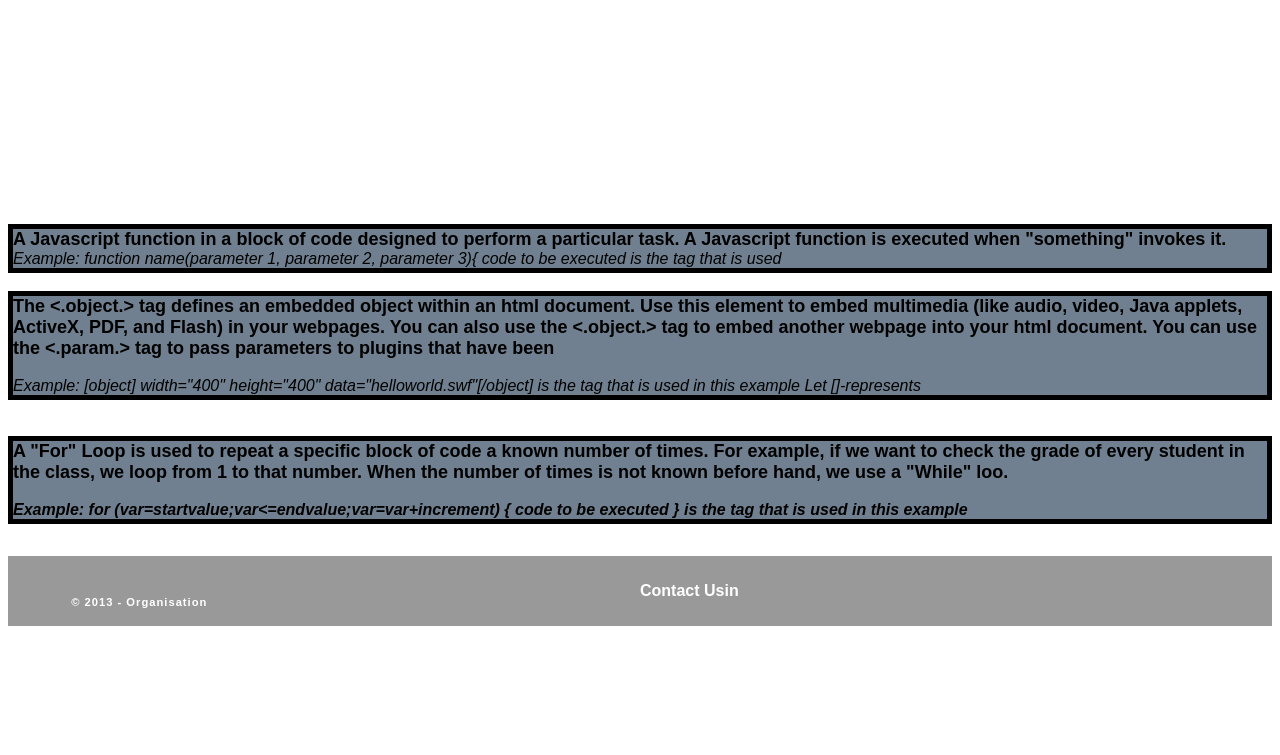
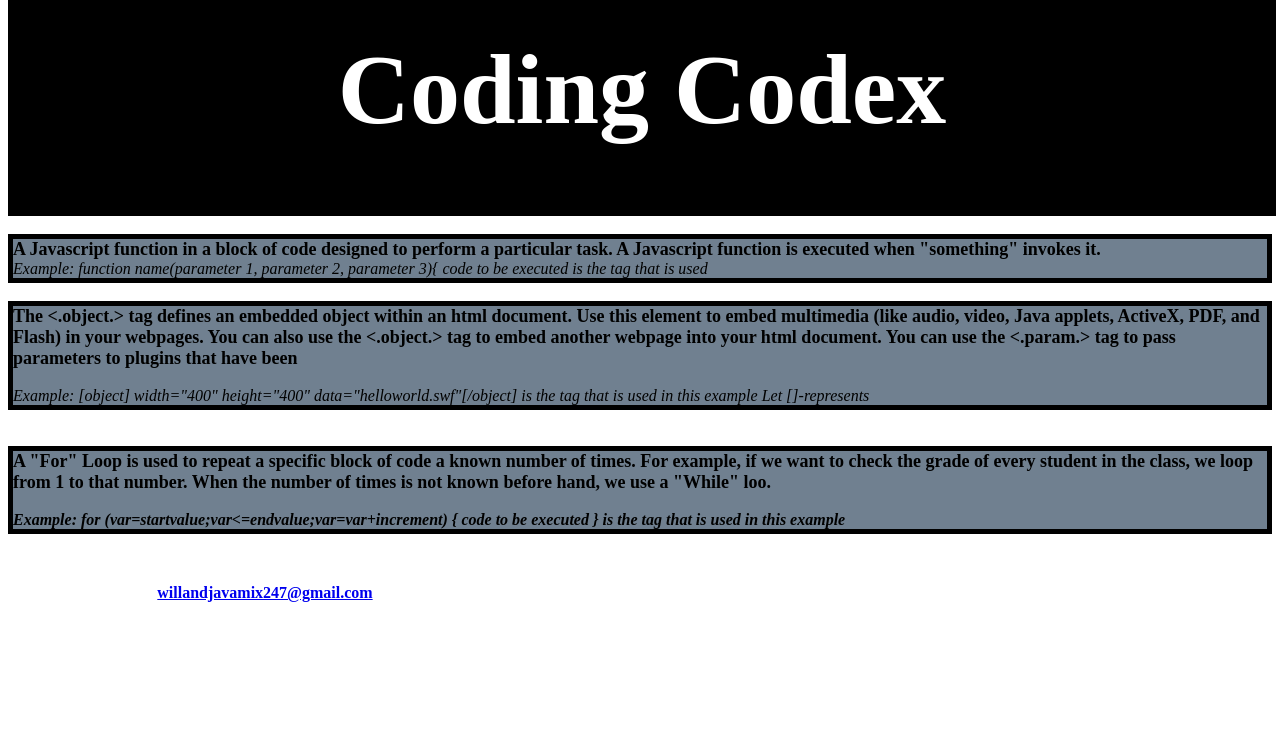
Before and after one commit to WILLANDJAVAMIX247/tutorialWebpage, a plain HTML site: page index.html in a window 1280 px wide. Shown: the part 45-800 px from the top of the page. Drawn offline with nearby package versions, Linux system fonts and the light colour scheme.

Commit message:
tutorialWebpage

```diff
--- a/index.html
+++ b/index.html
@@ -12,24 +12,16 @@
 </head>
 
 <body id="body">
-    <div class="navBar">
-        <nav class="navbar navbar-dark bg-dark">
-                <!-- Navbar content -->
-                <nav class="navbar navbar-dark bg-dark">
-                        <span class="navbar-brand mb-0 h1"><b>Navbar</b></span>
-                      </nav>
-                </nav>
-    </div>
+        <div>
+            <div class="jumbotron jumbotron-fluid">
+                    <div class="container">
+                    <h1 class="display-4"><center>Coding Codex</center></h1>
 
-    <div style="background:url()no-repeat; height: 250px; background-size: 100% 100%" id="banner">
-        <div>
-            <h1><center>Coding Codex</center></h1>
+                    </div>
+            </div>
         </div>
-    </div>
 
 
-
-    <div>
         <div>
         <br>
         <section class="function">
@@ -89,13 +81,11 @@
 
     <div>
         <footer>
-                <div class="copyright">
-                    <p>&copy 2013 - Organisation</p>
-                </div>
-                <div class="social">
-                    <a href="#" class="support">Contact Us</a>
-                    <a href="#" class="linked">in</a>
-                </div>
+            <footer>
+                <p>Created by: William Bailey IV </p>
+                <p>Contact information: <a href="mailto:willandjavamix247@gmail.com">
+                willandjavamix247@gmail.com</a></p>
+            </footer>
         </footer>
     </div>
 </body>
--- a/tutorialwebpage.css
+++ b/tutorialwebpage.css
@@ -22,90 +22,22 @@ h1 {
     font-size: 100px;
 
 }
-#banner {
-    background-size: 80px;
-    height: 150px !important;
-    color: white;
-    top: -50px;
-    position: ;
-        top: 5px;
 }
-.navBar {
-    top: -20px;
-    background-color: black;
-    background-size: 150px;
-    max-height: 90px;
-    color: white;
-    position: static;
-    border: 4px solid #73AD21;
-}
+
 @import "compass/css3";
 
 @import url(https://fonts.googleapis.com/css?family=Raleway);
-
-/* Colors */
-
-$dk-blue: #1E83AE;
-$blue: #3D5B94;
-$light-blue: #3DACDD;
-$green: #6dcd9a;
-$social-size: 1.2em;
-$social-width: 20%;
-
-* {
-  margin: 0;
-  padding: 0;
-  @include box-sizing(border-box);
+#w3-container w3-black {
+    background-color: black;
 }
-
-html, body {
-  font-family: Raleway, sans-serif;
-
+.jumbotron {
+  padding: 2px;
+  width: 100%;
+  margin: top;
+  background-color: black;
+  color: white;
 }
-
 footer {
-  width: 100%;
-  display: inline-block;
-  margin: 2em 0;
-  height: 70px;
-  background-color: #999;
-  .copyright {
-    width: 50%;
-    float: left;
-    @media (max-width: 600px) {
-      width: 100%;
-    }
-    p {
-      padding-left: 10%;
-      color: white;
-      font-size: 0.7em;
-      line-height: 70px;
-      text-transform: capitalize;
-      letter-spacing: 1px;
-      @media (max-width: 600px) {
-        text-align: center;
-        padding: 0;
-      }
-    }
-  }
-  .social {
-      width: 50%;
-      float: right;
-    @media (max-width: 600px) {
-      width: 100%;
-    }
-     a {
-      float: left;
-      line-height: 70px;
-      text-decoration: none;
-      color: white;
-      text-align: center;
-      font-weight: bold;
-      @include transition(all, 0.3s);
-       &:hover {
-         background-color: #222;
-         @include transition(all, .3s);
-       }
-    }
-  }
+  display: block;
+  color: white;
 }
```
